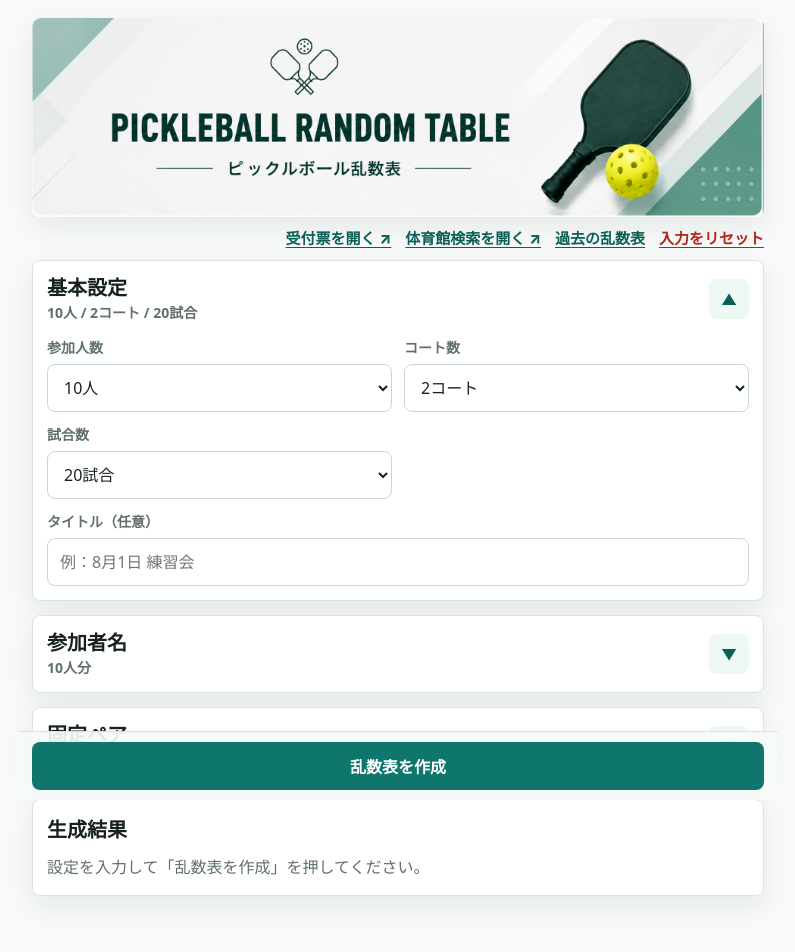
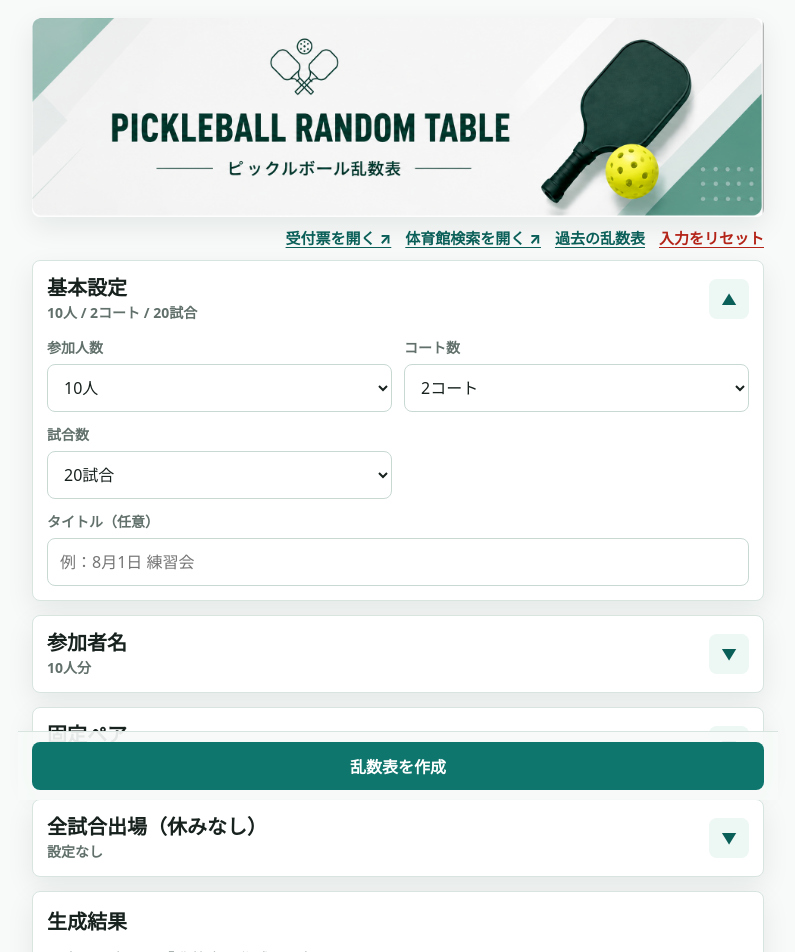
Before and after one commit to kantopickles/pickle-ransuuhyou, a Next.js app: page / in a window 1280 px wide. Shown: the top 952 px of the page, without its empty margins (242-1037 px from the left). Built offline with nearby package versions, Linux system fonts and the light colour scheme.

Commit message:
Add always-playing participants and fixed pairs

```diff
--- a/app/globals.css
+++ b/app/globals.css
@@ -302,6 +302,47 @@ button {
   grid-template-columns: 1fr 1fr 48px;
 }
 
+.attendance-settings {
+  padding: 0 14px 14px;
+}
+
+.attendance-options {
+  display: grid;
+  column-gap: 16px;
+  grid-template-columns: repeat(2, minmax(0, 1fr));
+}
+
+.attendance-option {
+  align-items: center;
+  border-bottom: 1px solid var(--line);
+  cursor: pointer;
+  display: flex;
+  gap: 12px;
+  min-height: 56px;
+  padding: 10px 4px;
+}
+
+.attendance-option input {
+  accent-color: var(--brand);
+  flex: 0 0 24px;
+  height: 24px;
+  margin: 0;
+  width: 24px;
+}
+
+.attendance-option > span {
+  min-width: 0;
+}
+
+.attendance-name,
+.attendance-summary {
+  overflow-wrap: anywhere;
+}
+
+.attendance-name {
+  font-weight: 700;
+}
+
 .icon-button,
 .secondary,
 .primary,
@@ -1358,6 +1399,10 @@ button:disabled {
 }
 
 @media (max-width: 560px) {
+  .attendance-options {
+    grid-template-columns: minmax(0, 1fr);
+  }
+
   .page {
     padding-bottom: 150px;
     padding-left: 12px;
--- a/app/lib/schedule-generator.ts
+++ b/app/lib/schedule-generator.ts
@@ -34,8 +34,10 @@ export type GeneratedSchedule = {
 
 export type ScheduleConstraintAnalysis = {
   activeCourts: number;
+  alwaysPlayingPlayers: number[];
   forcedPlayers: number[];
   possible: boolean;
+  error?: string;
 };
 
 type Unit = {
@@ -63,7 +65,7 @@ function shuffle<T>(items: T[], random: RandomSource) {
 }
 
 function spread(values: number[]) {
-  return Math.max(...values) - Math.min(...values);
+  return values.length ? Math.max(...values) - Math.min(...values) : 0;
 }
 
 function varianceNumerator(values: number[]) {
@@ -120,6 +122,19 @@ function buildUnits(participantCount: number, fixedPairs: Team[]) {
   return units;
 }
 
+export function getParticipantUnits(participantCount: number, pairs: PairSetting[]): number[][] {
+  return buildUnits(participantCount, normalizePairs(pairs, participantCount)).map((unit) => unit.members);
+}
+
+function splitAttendanceUnits(units: Unit[], alwaysPlayingPlayers: number[]) {
+  const selected = new Set(alwaysPlayingPlayers.filter((player) => Number.isInteger(player)));
+  // 固定ペアの片方が指定されている場合は、ユニット全体を必須出場にします。
+  // これにより「休みなし」と「ペア固定」を両立し、片方だけが休む候補を作りません。
+  const required = units.filter((unit) => unit.members.some((player) => selected.has(player)));
+  const optional = units.filter((unit) => !unit.members.some((player) => selected.has(player)));
+  return { required, optional };
+}
+
 function canFillPlayerCount(units: Unit[], targetPlayers: number) {
   const reachable = new Set<number>([0]);
   for (const unit of units) {
@@ -134,27 +149,37 @@ function canFillPlayerCount(units: Unit[], targetPlayers: number) {
 export function analyzeScheduleConstraints(
   participantCount: number,
   requestedCourtCount: number,
-  pairs: PairSetting[]
+  pairs: PairSetting[],
+  alwaysPlayingPlayers: number[] = []
 ): ScheduleConstraintAnalysis {
   const activeCourts = Math.min(requestedCourtCount, Math.floor(participantCount / 4));
-  if (activeCourts < 1) return { activeCourts: 0, forcedPlayers: [], possible: false };
+  if (activeCourts < 1) return { activeCourts: 0, alwaysPlayingPlayers: [], forcedPlayers: [], possible: false, error: "4人以上で作成してください。" };
 
   const units = buildUnits(participantCount, normalizePairs(pairs, participantCount));
+  const { required, optional } = splitAttendanceUnits(units, alwaysPlayingPlayers);
+  const requiredPlayers = required.flatMap((unit) => unit.members).sort((left, right) => left - right);
   const targetPlayers = activeCourts * 4;
-  const possible = canFillPlayerCount(units, targetPlayers);
-  if (!possible || targetPlayers === participantCount) {
-    return { activeCourts, forcedPlayers: [], possible };
+  const remainingPlayers = targetPlayers - requiredPlayers.length;
+  const possible = remainingPlayers >= 0 && canFillPlayerCount(optional, remainingPlayers);
+  if (!possible) {
+    const error = remainingPlayers < 0
+      ? `休みなしの対象は固定ペアの相手を含めて${requiredPlayers.length}人ですが、${activeCourts}コートの出場枠は${targetPlayers}人です。対象を減らすか、コート数を増やしてください。`
+      : `休みなしの${requiredPlayers.length}人を入れると残りの出場枠は${remainingPlayers}人ですが、固定ペアを崩さずにこの人数を選べません。休みなしの対象・固定ペア・コート数を変更してください。`;
+    return { activeCourts, alwaysPlayingPlayers: requiredPlayers, forcedPlayers: [], possible, error };
+  }
+  if (targetPlayers === participantCount) {
+    return { activeCourts, alwaysPlayingPlayers: requiredPlayers, forcedPlayers: [], possible };
   }
 
   // そのユニットを除くと必要人数を満たせない場合、その参加者は毎試合出場必須です。
   // 固定ペアによって完全な回数平等が不可能な条件を、生成前に画面で説明するために使います。
-  const forcedPlayers = units.flatMap((unit, unitIndex) => (
-    canFillPlayerCount(units.filter((_, index) => index !== unitIndex), targetPlayers)
+  const forcedPlayers = optional.flatMap((unit, unitIndex) => (
+    canFillPlayerCount(optional.filter((_, index) => index !== unitIndex), remainingPlayers)
       ? []
       : unit.members
   ));
 
-  return { activeCourts, forcedPlayers, possible };
+  return { activeCourts, alwaysPlayingPlayers: requiredPlayers, forcedPlayers, possible };
 }
 
 function enumerateUnitSelections(units: Unit[], targetPlayers: number) {
@@ -261,6 +286,7 @@ function scoreCandidate(
   stats: PlayerStats[],
   restStreaks: number[],
   fixedPairKeys: Set<string>,
+  alwaysPlayingPlayers: Set<number>,
   random: RandomSource
 ) {
   const playing = new Set<number>();
@@ -286,16 +312,28 @@ function scoreCandidate(
     }
   }
 
-  const playedAfter = stats.map((stat, index) => stat.played + (playing.has(index) ? 1 : 0));
-  const restedAfter = stats.map((stat, index) => stat.rested + (playing.has(index) ? 0 : 1));
+  // 休みなしの対象は必ず出場するため、公平性の比較から外します。
+  // 対象者との回数差を埋めようとすると、残りの参加者間の配分が偏るためです。
+  // 集計そのものには全員を含め、ペア・対戦の重複も全員分を評価します。
+  const playedAfter = stats.flatMap((stat, index) => alwaysPlayingPlayers.has(index)
+    ? [] : [stat.played + (playing.has(index) ? 1 : 0)]);
+  const restedAfter = stats.flatMap((stat, index) => alwaysPlayingPlayers.has(index)
+    ? [] : [stat.rested + (playing.has(index) ? 0 : 1)]);
   const restStreaksAfter = restStreaks.map((streak, index) => (playing.has(index) ? 0 : streak + 1));
-  const longRestPenalty = restStreaksAfter.reduce((sum, streak) => sum + (streak >= 3 ? (streak - 2) ** 2 : 0), 0);
-  const repeatedRestPenalty = restStreaksAfter.filter((streak) => streak === 2).length;
+  const rotatingSlots = playing.size - alwaysPlayingPlayers.size;
+  // 必須者が増えると、ほかの人に回せる枠が減ります。たとえば6人に2枠を回す場合、
+  // 常に2連続休みまでに制限すると同じ2人組の交互出場が固定されてしまいます。
+  // 休みなし設定時は人数と残り枠から休みの目安を計算し、1試合分の入れ替え余地を設けます。
+  const restLimit = alwaysPlayingPlayers.size && rotatingSlots > 0
+    ? Math.max(2, Math.ceil(playedAfter.length / rotatingSlots))
+    : 2;
+  const longRestPenalty = restStreaksAfter.reduce((sum, streak) => sum + Math.max(0, streak - restLimit) ** 2, 0);
+  const repeatedRestPenalty = restStreaksAfter.reduce((sum, streak) => sum + (streak >= 2 && streak <= restLimit ? streak - 1 : 0), 0);
   const partnerPenalty = partnerRepeats.reduce((sum, count) => sum + count * count, 0);
   const opponentPenalty = opponentRepeats.reduce((sum, count) => sum + count * count, 0);
 
   // スコアは小さいほど良い候補です。
-  // 出場回数の差は最優先のまま、3連続以上の休みには非常に大きな罰点を付けます。
+  // 出場回数の差は最優先のまま、休みの目安を超える連続休みには大きな罰点を付けます。
   // 一方、8人・1コートで全員を完全に交互出場させると同じ4人組が固定されるため、
   // 2連続休みの罰点は抑え、ペアの入れ替わりが起きる余地を残しています。
   return (
@@ -364,15 +402,20 @@ export function generateSchedule(
   pairs: PairSetting[],
   initialStats?: PlayerStats[],
   initiallyRestedLastMatch?: Set<number>,
-  random: RandomSource = Math.random
+  random: RandomSource = Math.random,
+  alwaysPlayingPlayers: number[] = []
 ): GeneratedSchedule {
-  const activeCourts = Math.min(requestedCourtCount, Math.floor(participantCount / 4));
-  if (activeCourts < 1) throw new Error("4人以上で作成してください。");
+  const analysis = analyzeScheduleConstraints(participantCount, requestedCourtCount, pairs, alwaysPlayingPlayers);
+  if (!analysis.possible) throw new Error(analysis.error);
+  const activeCourts = analysis.activeCourts;
 
   const fixedPairs = normalizePairs(pairs, participantCount);
   const fixedPairKeys = new Set(fixedPairs.map((pair) => pairKey(...pair)));
   const units = buildUnits(participantCount, fixedPairs);
+  const { required, optional } = splitAttendanceUnits(units, analysis.alwaysPlayingPlayers);
+  const requiredPlayers = new Set(analysis.alwaysPlayingPlayers);
   const targetPlayers = activeCourts * 4;
+  const remainingPlayers = targetPlayers - requiredPlayers.size;
   const stats = initialStats ? cloneStats(initialStats) : createStats(participantCount);
   const matches: MatchPlan[] = [];
   let restStreaks: number[] = Array.from(
@@ -382,7 +425,9 @@ export function generateSchedule(
 
   // 10ユニット以下なら出場者の全組み合わせを調べます。今回の8人条件では
   // 可能な30通りを漏れなく比較でき、ランダム抽選の取り逃しを防げます。
-  const exactSelections = units.length <= 10 ? enumerateUnitSelections(units, targetPlayers) : null;
+  // 必須出場のユニットは先に確保し、残りの枠だけを公平性スコアで比較します。
+  // 必須者を「出やすくする」罰点方式ではなく候補の前提とするので、休みは発生しません。
+  const exactSelections = optional.length <= 10 ? enumerateUnitSelections(optional, remainingPlayers) : null;
   if (exactSelections && exactSelections.length === 0) {
     throw new Error("現在の参加人数・コート数・固定ペア数では、組み合わせを作成できません。固定ペアを減らすか、コート数を変更してください。");
   }
@@ -393,17 +438,17 @@ export function generateSchedule(
     const attemptCount = exactSelections ? Math.max(900, exactSelections.length * 24) : 1_400;
 
     for (let attempt = 0; attempt < attemptCount; attempt += 1) {
-      const selectedUnits = exactSelections
+      const selectedOptionalUnits = exactSelections
         ? exactSelections[attempt % exactSelections.length]
-        : chooseCandidateUnits(units, targetPlayers, stats, restStreaks, random);
-      if (!selectedUnits) continue;
+        : chooseCandidateUnits(optional, remainingPlayers, stats, restStreaks, random);
+      if (!selectedOptionalUnits) continue;
 
-      const teams = buildTeamsFromUnits(selectedUnits, random);
+      const teams = buildTeamsFromUnits([...required, ...selectedOptionalUnits], random);
       if (!teams) continue;
       const courts = buildCourts(teams, activeCourts, random);
       if (!courts) continue;
 
-      const score = scoreCandidate(courts, participantCount, stats, restStreaks, fixedPairKeys, random);
+      const score = scoreCandidate(courts, participantCount, stats, restStreaks, fixedPairKeys, requiredPlayers, random);
       if (score < bestScore) {
         bestCourts = courts;
         bestScore = score;
--- a/app/page.tsx
+++ b/app/page.tsx
@@ -8,6 +8,7 @@ import {
   applyMatchStats,
   createStats,
   generateSchedule,
+  getParticipantUnits,
   type GeneratedSchedule,
   type MatchPlan,
   type PairSetting,
@@ -94,7 +95,8 @@ function buildContinuationSchedule(
   activeNames: string[],
   requestedCourtCount: number,
   requestedMatchCount: number,
-  pairs: PairSetting[]
+  pairs: PairSetting[],
+  alwaysPlayingPlayers: number[]
 ) {
   const completedMatches = context.originalMatches
     .filter((match) => context.checkedMatches.includes(match.match))
@@ -173,7 +175,9 @@ function buildContinuationSchedule(
     remainingMatchCount,
     pairs,
     initialStats,
-    initiallyRested
+    initiallyRested,
+    undefined,
+    alwaysPlayingPlayers
   );
   const preservedMatches = completedMatches.map((match, index) => ({
     ...match,
@@ -255,6 +259,7 @@ export default function Home() {
   const [title, setTitle] = useState("");
   const [names, setNames] = useState<string[]>(() => createInitialNames(10));
   const [pairs, setPairs] = useState<PairSetting[]>([]);
+  const [alwaysPlayingPlayers, setAlwaysPlayingPlayers] = useState<number[]>([]);
   const [schedule, setSchedule] = useState<GeneratedSchedule | null>(null);
   const [generatedMeta, setGeneratedMeta] = useState<GeneratedMeta | null>(null);
   const [scheduleDirty, setScheduleDirty] = useState(false);
@@ -264,6 +269,7 @@ export default function Home() {
   const [settingsOpen, setSettingsOpen] = useState(true);
   const [namesOpen, setNamesOpen] = useState(false);
   const [pairsOpen, setPairsOpen] = useState(false);
+  const [attendanceOpen, setAttendanceOpen] = useState(false);
   const [passwordOpen, setPasswordOpen] = useState(false);
   const [passwordInput, setPasswordInput] = useState("");
   const [passwordError, setPasswordError] = useState("");
@@ -310,6 +316,7 @@ export default function Home() {
           setTitle(typeof parsed.title === "string" ? parsed.title.trim() : "");
           setNames(Array.from({ length: importedCount }, (_, index) => visibleNames[index] || `${index + 1}番`));
           setPairs([]);
+          setAlwaysPlayingPlayers([]);
           setSchedule(null);
           setGeneratedMeta(null);
           setEditHistory([]);
@@ -355,6 +362,7 @@ export default function Home() {
         setTitle(typeof parsed.title === "string" ? parsed.title : "");
         setNames(Array.from({ length: importedCount }, (_, index) => parsed.names?.[index] || `${index + 1}番`));
         setPairs([]);
+        setAlwaysPlayingPlayers([]);
         if (parsed.continuation) {
           const context = parsed.continuation;
           const activeCourts = Math.max(1, ...context.originalMatches.map((match) => match.courts.length));
@@ -409,6 +417,7 @@ export default function Home() {
         title?: string;
         names?: string[];
         pairs?: PairSetting[];
+        alwaysPlayingPlayers?: number[];
         schedule?: StoredSchedule | null;
         scheduleDirty?: boolean;
         shareEditToken?: string;
@@ -426,6 +435,9 @@ export default function Home() {
       setTitle(parsed.title ?? "");
       setNames(Array.from({ length: savedCount }, (_, index) => parsed.names?.[index] || `${index + 1}番`));
       setPairs(parsed.pairs ?? []);
+      setAlwaysPlayingPlayers(Array.isArray(parsed.alwaysPlayingPlayers)
+        ? parsed.alwaysPlayingPlayers.filter((player) => Number.isInteger(player) && player >= 0 && player < savedCount)
+        : []);
       setCurrentShareId(parsed.shareId ?? "");
       setCurrentShareEditToken(parsed.shareEditToken ?? "");
       setContinuation(parsed.continuation ?? null);
@@ -462,6 +474,7 @@ export default function Home() {
         title,
         names,
         pairs,
+        alwaysPlayingPlayers,
         participantCount,
         schedule: schedule
           ? {
@@ -485,7 +498,7 @@ export default function Home() {
         }))
       })
     );
-  }, [participantCount, courtCount, matchCount, title, names, pairs, checkedMatches, schedule, generatedMeta, scheduleDirty, currentShareEditToken, currentShareId, continuation, editHistory, storageLoaded]);
+  }, [participantCount, courtCount, matchCount, title, names, pairs, alwaysPlayingPlayers, checkedMatches, schedule, generatedMeta, scheduleDirty, currentShareEditToken, currentShareId, continuation, editHistory, storageLoaded]);
 
   const displayNames = useMemo(
     () => names.map((name, index) => name.trim() || `${index + 1}番`),
@@ -498,10 +511,12 @@ export default function Home() {
     : 0;
   const nextMatchNumber = schedule?.matches.find((match) => !checkedMatches.has(match.match))?.match ?? null;
   const constraintAnalysis = useMemo(
-    () => analyzeScheduleConstraints(participantCount, courtCount, pairs),
-    [participantCount, courtCount, pairs]
+    () => analyzeScheduleConstraints(participantCount, courtCount, pairs, alwaysPlayingPlayers),
+    [participantCount, courtCount, pairs, alwaysPlayingPlayers]
   );
   const forcedPlayerNames = constraintAnalysis.forcedPlayers.map((player) => displayNames[player]);
+  const attendanceUnits = useMemo(() => getParticipantUnits(participantCount, pairs), [participantCount, pairs]);
+  const alwaysPlayingNames = constraintAnalysis.alwaysPlayingPlayers.map((player) => displayNames[player]);
 
   function markScheduleDirty() {
     if (schedule) {
@@ -522,6 +537,7 @@ export default function Home() {
     markScheduleDirty();
     setParticipantCount(nextCount);
     setNames((current) => Array.from({ length: nextCount }, (_, index) => current[index] || `${index + 1}番`));
+    setAlwaysPlayingPlayers((current) => current.filter((player) => player < nextCount));
     setPairs((current) =>
       current.filter(
         (pair) =>
@@ -559,6 +575,8 @@ export default function Home() {
     setError("");
     setParticipantCount((count) => count - 1);
     setNames((current) => current.filter((_, nameIndex) => nameIndex !== index));
+    setAlwaysPlayingPlayers((current) => current.filter((player) => player !== index)
+      .map((player) => player > index ? player - 1 : player));
     setPairs((current) => current.flatMap((pair) => {
       if (pair.a === index || pair.b === index) return [];
       return [{
@@ -592,6 +610,13 @@ export default function Home() {
   function removePair(id: string) {
     markScheduleDirty();
     setPairs((current) => current.filter((pair) => pair.id !== id));
+  }
+
+  function toggleAlwaysPlayingUnit(members: number[], checked: boolean) {
+    markScheduleDirty();
+    setAlwaysPlayingPlayers((current) => checked
+      ? Array.from(new Set([...current, ...members]))
+      : current.filter((player) => !members.includes(player)));
   }
 
   async function requestShareRecord(
@@ -667,7 +692,7 @@ export default function Home() {
     try {
       if (continuation) {
         const nextTitle = title.trim();
-        const continued = buildContinuationSchedule(continuation, displayNames, courtCount, matchCount, pairs);
+        const continued = buildContinuationSchedule(continuation, displayNames, courtCount, matchCount, pairs, alwaysPlayingPlayers);
         const response = await fetch(`/api/admin/schedules/${encodeURIComponent(continuation.shareId)}`, {
           method: "PATCH",
           headers: { "Content-Type": "application/json" },
@@ -706,13 +731,14 @@ export default function Home() {
         setSettingsOpen(false);
         setNamesOpen(false);
         setPairsOpen(false);
+        setAttendanceOpen(false);
         setCurrentShareId(continuation.shareId);
         setCurrentShareEditToken("");
         setImportNotice("未終了の試合を更新しました。参加者はこれまでと同じ共有リンクで確認できます。");
         return;
       }
 
-      const nextSchedule = generateSchedule(participantCount, courtCount, matchCount, pairs);
+      const nextSchedule = generateSchedule(participantCount, courtCount, matchCount, pairs, undefined, undefined, undefined, alwaysPlayingPlayers);
       const nextTitle = title.trim();
       setSchedule(nextSchedule);
       setEditHistory([]);
@@ -729,6 +755,7 @@ export default function Home() {
       setSettingsOpen(false);
       setNamesOpen(false);
       setPairsOpen(false);
+      setAttendanceOpen(false);
       setCurrentShareId("");
       setCurrentShareEditToken("");
       setContinuation(null);
@@ -739,6 +766,11 @@ export default function Home() {
   }
 
   async function requestGenerate() {
+    if (!constraintAnalysis.possible) {
+      setError(constraintAnalysis.error ?? "現在の条件では組み合わせを作成できません。");
+      setAttendanceOpen(true);
+      return;
+    }
     setPasswordChecking(true);
     try {
       const response = await fetch("/api/admin/verify", { cache: "no-store" });
@@ -773,6 +805,7 @@ export default function Home() {
     setTitle("");
     setNames(createInitialNames(10));
     setPairs([]);
+    setAlwaysPlayingPlayers([]);
     setSchedule(null);
     setGeneratedMeta(null);
     setScheduleDirty(false);
@@ -782,6 +815,7 @@ export default function Home() {
     setSettingsOpen(true);
     setNamesOpen(false);
     setPairsOpen(false);
+    setAttendanceOpen(false);
     setPasswordOpen(false);
     setPasswordInput("");
     setPasswordError("");
@@ -1341,10 +1375,58 @@ export default function Home() {
         {forcedPlayerNames.length ? (
           <div className="notice constraint-notice" role="status">
             <strong>出場回数に差が出ます。</strong><br />
-            固定ペアを崩さずに{constraintAnalysis.activeCourts}コート分（{constraintAnalysis.activeCourts * 4}人）の
+            {alwaysPlayingNames.length ? "休みなしの対象を出場させ、固定ペアを崩さずに" : "固定ペアを崩さずに"}
+            {constraintAnalysis.activeCourts}コート分（{constraintAnalysis.activeCourts * 4}人）の
             出場枠を埋めるには、{forcedPlayerNames.join("・")}の出場が毎試合必要です。
             そのため、この参加者はほかの参加者より出場回数が多くなります。
           </div>
+        ) : null}
+      </section>
+
+      <section className="section collapsible">
+        <button
+          className="section-toggle"
+          type="button"
+          aria-expanded={attendanceOpen}
+          aria-controls="always-playing-settings"
+          onClick={() => setAttendanceOpen((open) => !open)}
+        >
+          <span>
+            <span className="section-title">全試合出場（休みなし）</span>
+            <span className="section-note attendance-summary">
+              {alwaysPlayingNames.length ? `${alwaysPlayingNames.length}人：${alwaysPlayingNames.join("・")}` : "設定なし"}
+            </span>
+          </span>
+          <span className="chevron" aria-hidden="true">{attendanceOpen ? "▲" : "▼"}</span>
+        </button>
+        {attendanceOpen ? (
+          <div className="attendance-settings" id="always-playing-settings">
+            <div className="attendance-options">
+              {attendanceUnits.map((members) => (
+                <label className="attendance-option" key={members.join("-")}>
+                  <input
+                    type="checkbox"
+                    checked={members.some((player) => constraintAnalysis.alwaysPlayingPlayers.includes(player))}
+                    onChange={(event) => toggleAlwaysPlayingUnit(members, event.target.checked)}
+                  />
+                  <span>
+                    <span className="attendance-name">{members.map((player) => displayNames[player]).join("・")}</span>
+                    {members.length === 2 ? <span className="section-note">固定ペア</span> : null}
+                  </span>
+                </label>
+              ))}
+            </div>
+            {continuation ? <p className="section-note">終了済みの試合はそのまま、未終了の試合に適用します。</p> : null}
+          </div>
+        ) : null}
+        {alwaysPlayingNames.length > 0 && constraintAnalysis.possible && participantCount > constraintAnalysis.activeCourts * 4 ? (
+          <div className="notice constraint-notice" role="status">
+            {alwaysPlayingNames.join("・")}は全試合出場するため、ほかの参加者より出場回数が多くなります。
+            残りの参加者の間で、出場回数と休みをできるだけ公平に割り振ります。
+          </div>
+        ) : null}
+        {!constraintAnalysis.possible && constraintAnalysis.error ? (
+          <div className="error constraint-notice" role="alert">{constraintAnalysis.error}</div>
         ) : null}
       </section>
 
```
Also changed, not shown: 1 other file (tests, documents, lock files or other folders).
